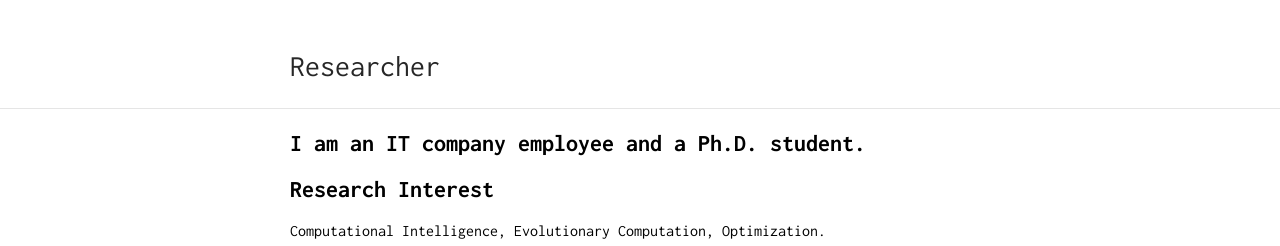
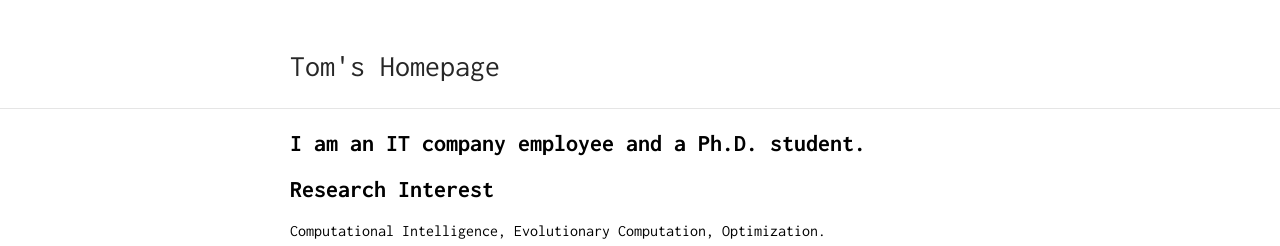
Before and after one commit to tomtkg/tomtkg.github.io, a Jekyll site: the page built from index.md, in a window 1280 px wide. Shown: the top 246 px of the page. Built offline with Jekyll 4.4.1, drawn with Linux system fonts in a browser that asks for light colours; our own code applies the rules of GitHub Pages for plain Markdown files.

Commit message:
Update _config.yml

```diff
--- a/_config.yml
+++ b/_config.yml
@@ -1,4 +1,4 @@
-title: Researcher
+title: Tom's Homepage
 url: "https://tomtkg.github.io"
 #baseurl: "./"
 
```
